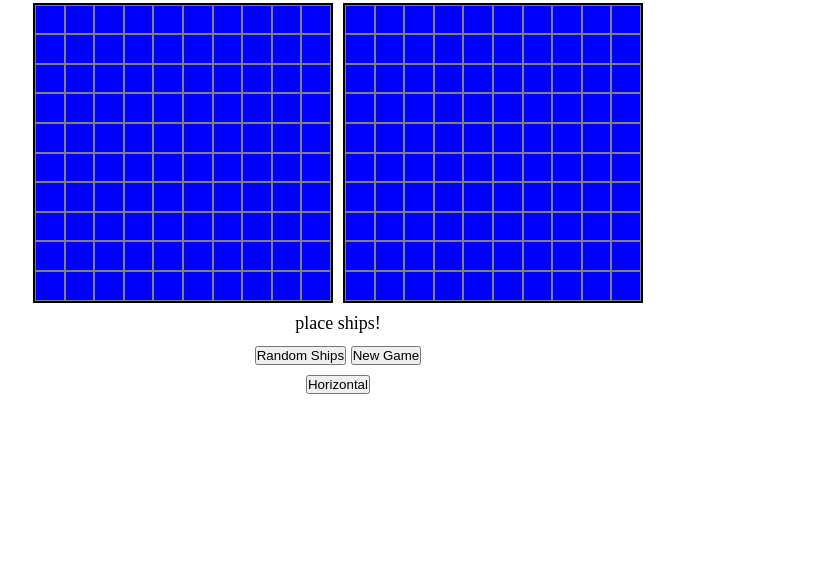
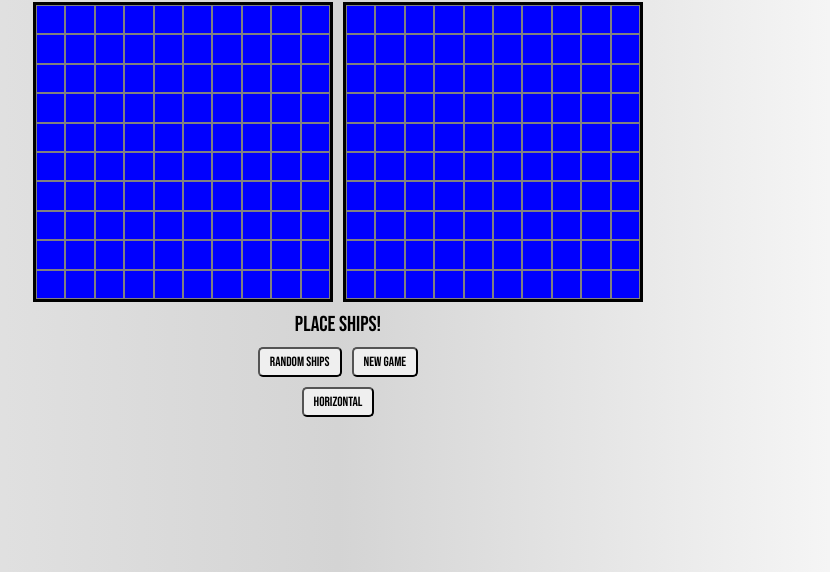
Before and after one commit to Mrsguigles11/battleship, a website built with webpack: page src/template.html in a window 1280 px wide. Shown: the part 228-800 px from the top of the page, without its empty margins (302-1132 px from the left). Built offline with nearby package versions, Linux system fonts and the light colour scheme.

Commit message:
add some css styling

```diff
--- a/src/styles.css
+++ b/src/styles.css
@@ -1,4 +1,4 @@
-
+@import url('https://fonts.googleapis.com/css2?family=Bebas+Neue&display=swap');
 * {
     padding: 0;
     margin: 0;
@@ -7,6 +7,9 @@
 
 :root {
     font-size: 18px;
+    font-family: "Bebas Neue", sans-serif;
+    font-weight: 400;
+    font-style: normal;
 }
 
 body {
@@ -16,6 +19,11 @@ body {
     align-items: center;
     justify-content: center;
     row-gap: 10px;
+    background: #ffffff;
+    background: linear-gradient(90deg,rgba(235, 235, 235, 1) 0%, rgba(212, 212, 212, 1) 50%, rgba(255, 255, 255, 1) 100%);}
+
+h1 {
+    font-size: 3rem;
 }
 
 .gameboard_wrapper {
@@ -30,13 +38,15 @@ body {
     display: flex;
     flex-wrap: wrap;
     flex-direction: column-reverse;
-    border: 2px solid black;
+    border: 3px solid black;
 }
 
 .gameboard_square {
     border: 1px solid grey;
     height: 100%;
     width: 10%;
+    cursor: pointer;
+
 }
 
 .row {
@@ -48,3 +58,23 @@ body {
 .square_hovered {
     background-color: rgb(182, 182, 182);
 }
+
+button {
+    font-family: inherit;
+    font-weight: 100;
+    padding: 5px 10px;
+    border-radius: 5px;
+}
+
+button:hover {
+    background-color: rgb(219, 219, 219);
+}
+
+.buttons_container {
+    display: flex;
+    column-gap: 10px;
+}
+
+.game_status {
+    font-size: 1.2rem;
+}
```
